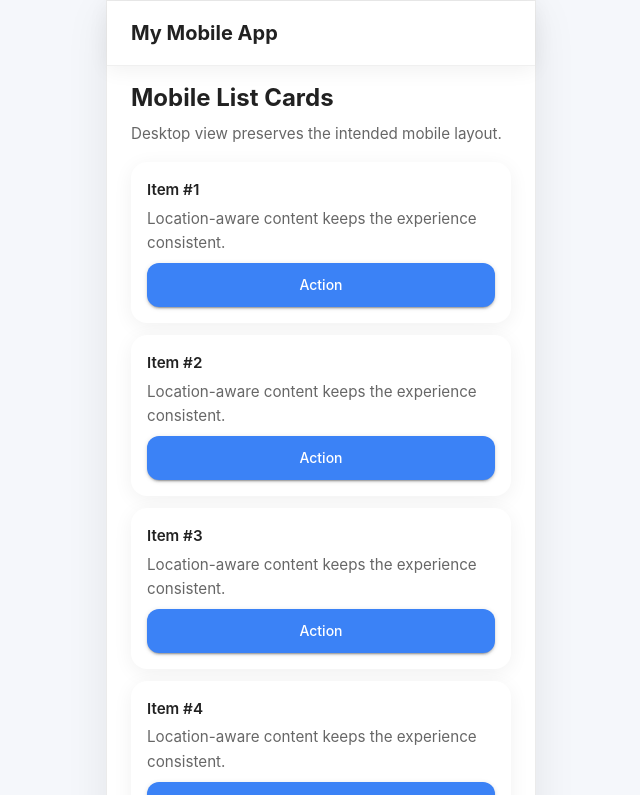
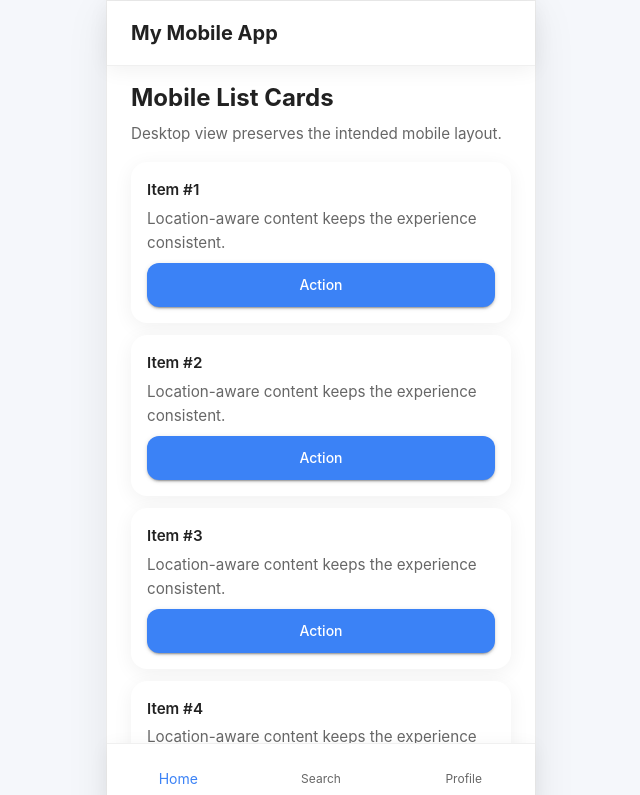
Before and after one commit to Gimban/reosv-index-mobile, a React (Create React App) app: page / in a window 1280 px wide. Shown: the top 795 px of the page, without its empty margins (319-959 px from the left). Built offline with nearby package versions, Linux system fonts and the light colour scheme; some icons are missing.

Commit message:
- 상단 메뉴, 하단 메뉴 position: sticky로 위치 고정

```diff
--- a/src/components/BottomNav/BottomNav.styles.js
+++ b/src/components/BottomNav/BottomNav.styles.js
@@ -1,4 +1,7 @@
 export const wrapper = {
   flexShrink: 0,
   borderTop: "1px solid rgba(0,0,0,0.06)",
+  position: "sticky",
+  bottom: 0,
+  zIndex: (theme) => theme.zIndex.appBar,
 };
--- a/src/components/Header/Header.js
+++ b/src/components/Header/Header.js
@@ -4,7 +4,7 @@ import * as styles from "./Header.styles";
 
 export default function Header() {
   return (
-    <AppBar position="static" sx={styles.appBar}>
+    <AppBar position="sticky" sx={styles.appBar}>
       <Toolbar sx={styles.toolbar}>
         <Typography variant="h6" sx={styles.title}>
           My Mobile App
--- a/src/components/Header/Header.styles.js
+++ b/src/components/Header/Header.styles.js
@@ -1,5 +1,7 @@
 export const appBar = {
   flexShrink: 0,
+  top: 0,
+  zIndex: (theme) => theme.zIndex.appBar,
 };
 
 export const toolbar = {
```
